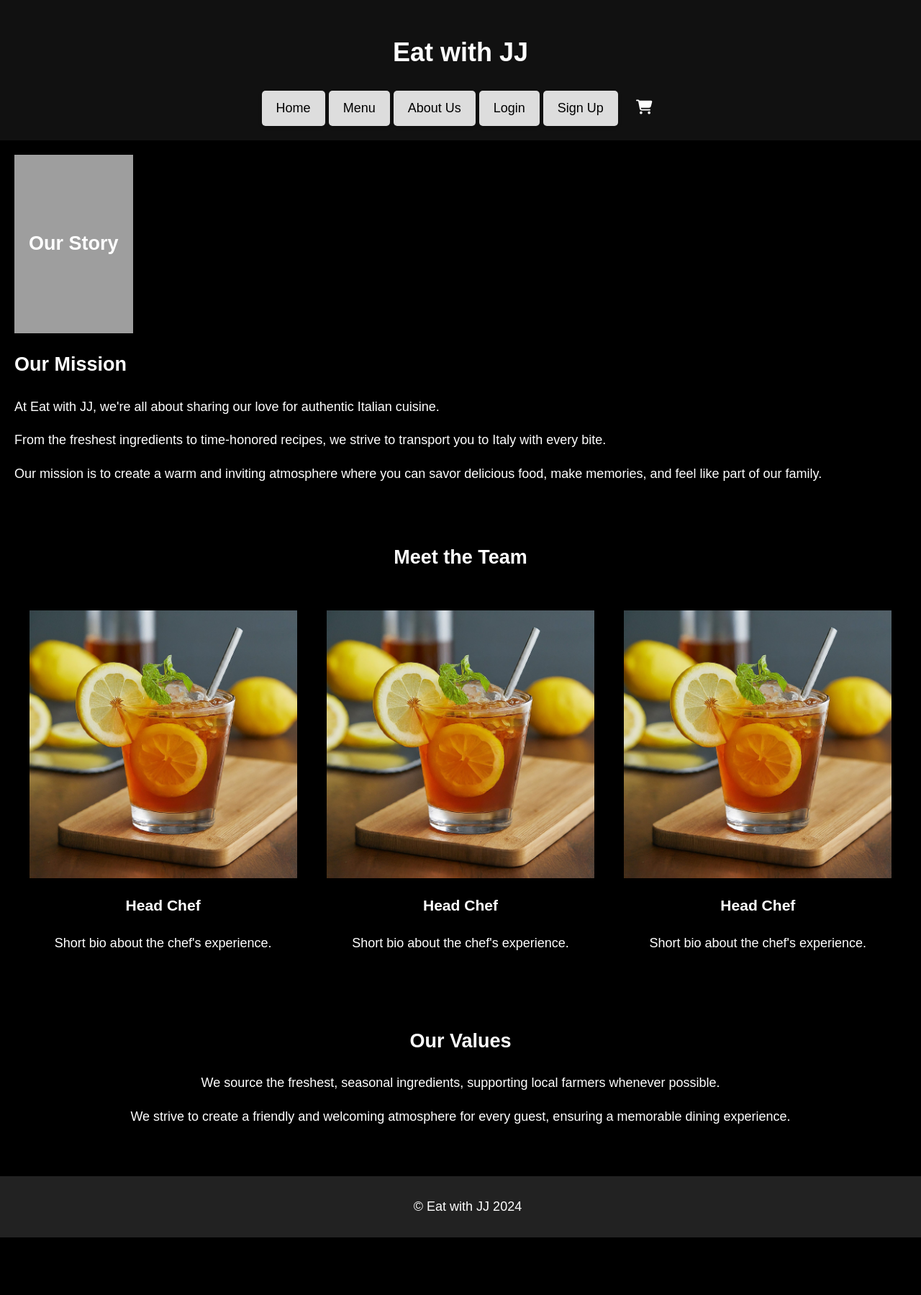
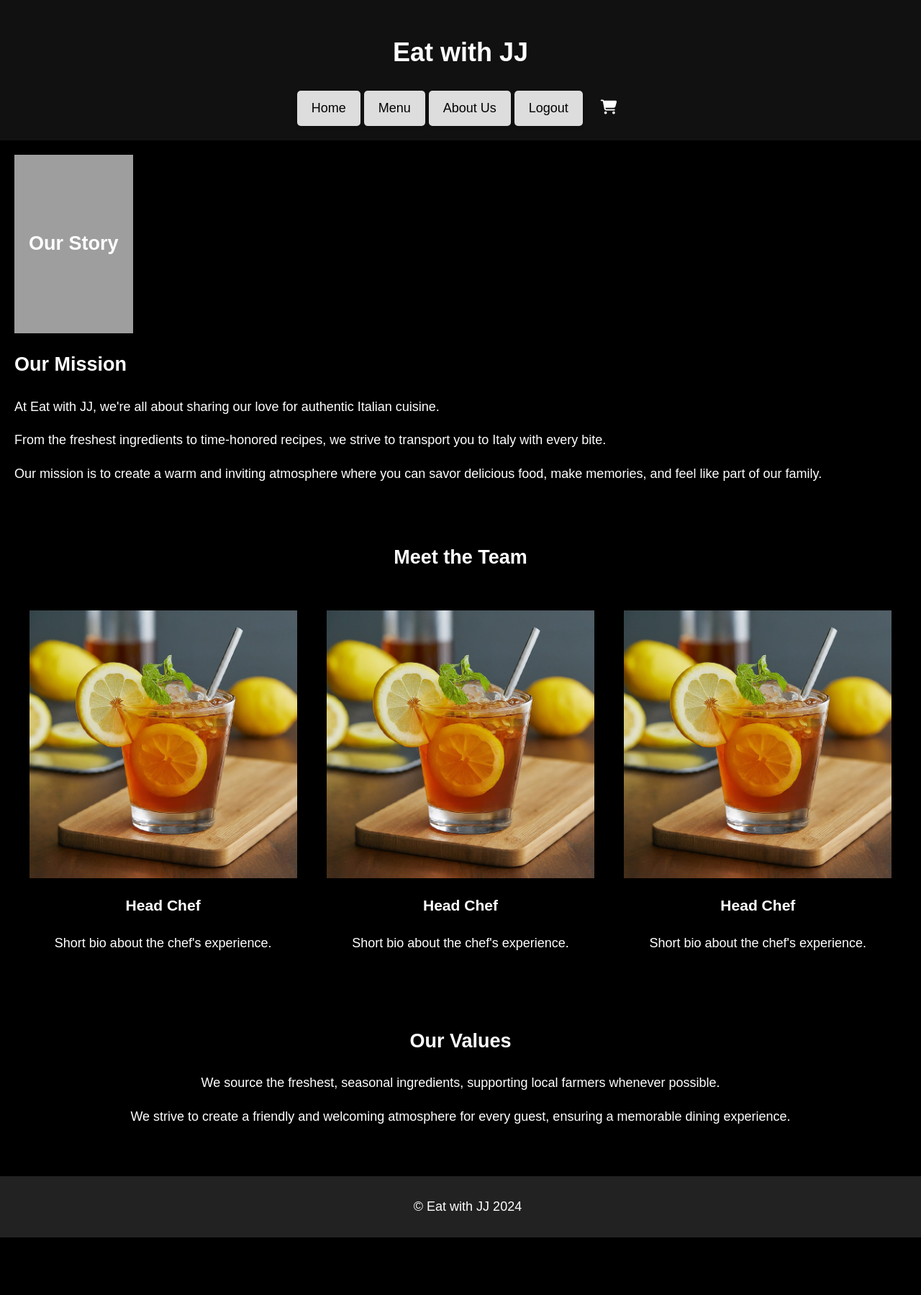
Before and after one commit to jkgithub02/Eat-with-JJ, a PHP site: page /about.php in a window 1280 px wide. Shown: the whole page at 72% size. Run offline with PHP 8.4, Linux system fonts and the light colour scheme; the visitor is signed in with stand-in values (Sample User, id 1); some libraries are stand-ins or nearby versions; grey boxes are pictures that could not be loaded.

Commit message:
Add files via upload

```diff
--- a/header.php
+++ b/header.php
@@ -1,11 +1,16 @@
+
 <header>
     <h1>Eat with JJ</h1>
     <nav>
       <a href="home.php" class="button-link">Home</a>
       <a href="menu.php" class="button-link">Menu</a>
       <a href="about.php" class="button-link">About Us</a>
-      <a href="login.php" class="button-link">Login</a>
-      <a href="signup.php" class="button-link">Sign Up</a>
+      <?php if (isset($_SESSION['logged_in']) && $_SESSION['logged_in']): ?>
+        <a href="logout.php" class="button-link">Logout</a>
+      <?php else: ?>
+        <a href="login.php" class="button-link">Login</a>
+        <a href="signup.php" class="button-link">Sign Up</a>
+      <?php endif; ?>
       <a href="cart.php"> <i class="fas fa-shopping-cart"></i> </a>
       </nav>
 </header>
```
